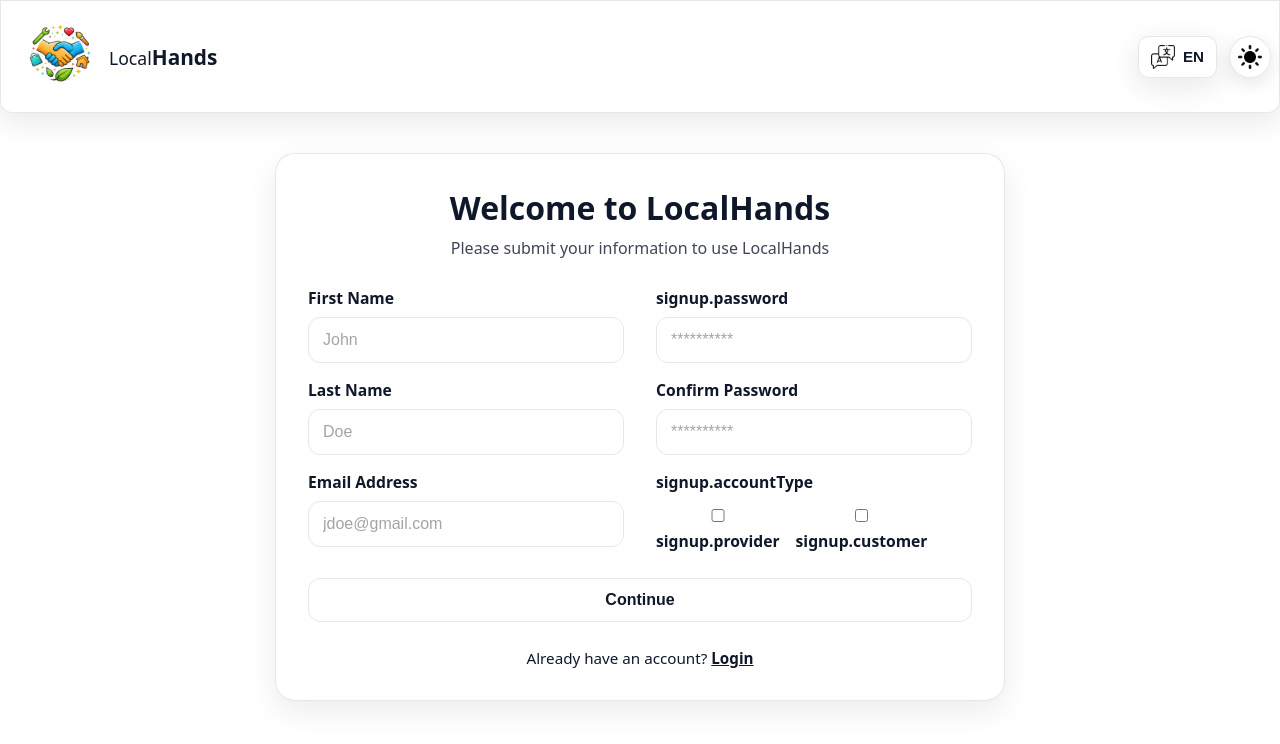
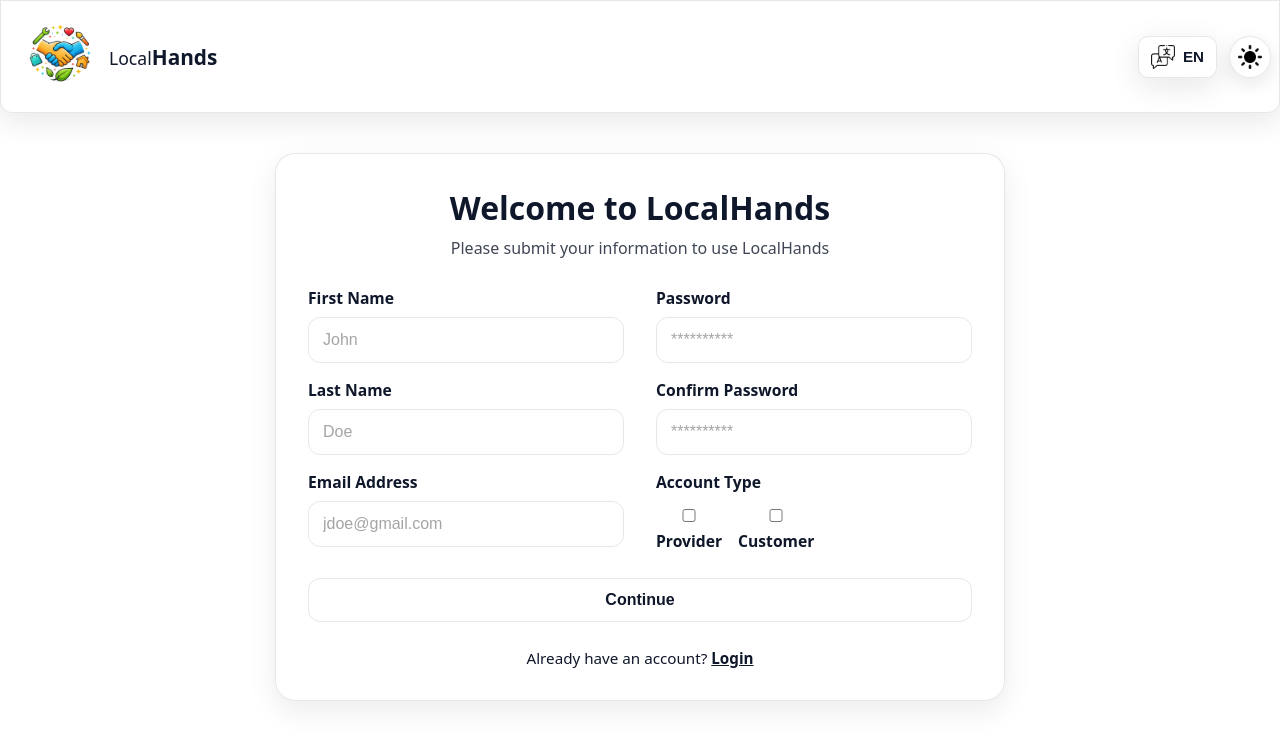
Before and after one commit to NeelBhavsar1/LocalHands, a Next.js app in the folder localhands-frontend/: page /signup in a window 1280 px wide. Shown: the top 744 px of the page. Built offline with nearby package versions, Linux system fonts and the light colour scheme.

Commit message:
updated signup page to contain account type checkbox + language additions

```diff
--- a/localhands-frontend/src/app/signup/page.js
+++ b/localhands-frontend/src/app/signup/page.js
@@ -77,7 +77,7 @@ export default function page() {
 
     const setAccountTypeFromCheckbox = (type, isChecked) => {
         // Enforce "one selected": selecting a checkbox sets `accountType`,
-        // unchecking clears it (so validation can show an error).
+        // unchecking clears it (so validation can show an error)
         if (!isChecked) {
             setFormData((prev) => ({ ...prev, accountType: "" }));
             return;
@@ -162,8 +162,6 @@ export default function page() {
             </div>
         </div>
 
-
-
     </div>
   )
 }
--- a/localhands-frontend/src/app/signup/page.module.css
+++ b/localhands-frontend/src/app/signup/page.module.css
@@ -134,12 +134,19 @@
     flex-direction: row;
     gap: 16px;
     margin-top: 8px;
+    cursor: pointer;
 }
 
 .accountTypeOptionLabel {
     display: flex;
     align-items: center;
     gap: 10px;
+    cursor: pointer;
+}
+
+.accountTypeOptionLabel input:focus {
+    box-shadow: none;
+    outline: none;
     cursor: pointer;
 }
 
--- a/localhands-frontend/src/locales/de/common.json
+++ b/localhands-frontend/src/locales/de/common.json
@@ -42,7 +42,14 @@
     "signup.continue": "Weiter",
     "signup.alreadyhaveanaccount": "Haben Sie bereits ein Konto?",
     "signup.login": "Anmelden",
+    "signup.password": "Passwort",
     "signup.confirmPassword": "Passwort bestätigen",
+    "signup.accountType": "Kontotyp",
+    "signup.customer": "Kunde",
+    "signup.provider": "Anbieter",
+    "signup.pleaseSelectAccountType": "Bitte wählen Sie einen Kontotyp aus",
+    "signup.chooseAccountType": "Kontotyp auswählen",
+
 
     "hero.title": "LocalHands",
     "hero.subtitle": "Verbindet Gemeinschaften durch vertrauenswürdige lokale Dienstleistungen.",
--- a/localhands-frontend/src/locales/en/common.json
+++ b/localhands-frontend/src/locales/en/common.json
@@ -43,7 +43,13 @@
     "signup.continue": "Continue",
     "signup.alreadyhaveanaccount": "Already have an account?",
     "signup.login": "Login",
+    "signup.password": "Password",
     "signup.confirmPassword": "Confirm Password",
+    "signup.accountType": "Account Type",
+    "signup.customer": "Customer",
+    "signup.provider": "Provider",
+    "signup.pleaseSelectAccountType": "Please select an account type",
+    "signup.chooseAccountType": "Choose account type",
 
     "hero.title": "LocalHands",
     "hero.subtitle": "Connecting communities through trusted local services.",
--- a/localhands-frontend/src/locales/es/common.json
+++ b/localhands-frontend/src/locales/es/common.json
@@ -32,7 +32,7 @@
     "login.signup": "Registrarse",
 
     "signup.title": "Bienvenido a LocalHands",
-    "signup.subtitle": "Por favor introduce tu información para usar LocalHands",
+    "signup.subtitle": "Por favor, introduzca su información para usar LocalHands",
     "signup.fname": "Nombre",
     "signup.lname": "Apellido",
     "signup.email": "Correo electrónico",
@@ -42,7 +42,13 @@
     "signup.continue": "Continuar",
     "signup.alreadyhaveanaccount": "¿Ya tienes una cuenta?",
     "signup.login": "Iniciar sesión",
+    "signup.password": "Contraseña",
     "signup.confirmPassword": "Confirmar contraseña",
+    "signup.accountType": "Tipo de cuenta",
+    "signup.customer": "Cliente",
+    "signup.provider": "Proveedor",
+    "signup.pleaseSelectAccountType": "Por favor seleccione un tipo de cuenta",
+    "signup.chooseAccountType": "Elegir tipo de cuenta",
 
     "hero.title": "LocalHands",
     "hero.subtitle": "Conectando comunidades a través de servicios locales de confianza.",
--- a/localhands-frontend/src/locales/fr/common.json
+++ b/localhands-frontend/src/locales/fr/common.json
@@ -34,7 +34,7 @@
     "signup.title": "Bienvenue sur LocalHands",
     "signup.subtitle": "Veuillez saisir vos informations pour utiliser LocalHands",
     "signup.fname": "Prénom",
-    "signup.lname": "Nom",
+    "signup.lname": "Nom de famille",
     "signup.email": "Adresse e-mail",
     "signup.emailExample": "jdoe@gmail.com",
     "signup.fnameExample": "Jean",
@@ -42,7 +42,13 @@
     "signup.continue": "Continuer",
     "signup.alreadyhaveanaccount": "Vous avez déjà un compte ?",
     "signup.login": "Connexion",
+    "signup.password": "Mot de passe",
     "signup.confirmPassword": "Confirmer le mot de passe",
+    "signup.accountType": "Type de compte",
+    "signup.customer": "Client",
+    "signup.provider": "Prestataire",
+    "signup.pleaseSelectAccountType": "Veuillez sélectionner un type de compte",
+    "signup.chooseAccountType": "Choisir un type de compte",
 
     "hero.title": "LocalHands",
     "hero.subtitle": "Relier les communautés grâce à des services locaux fiables.",
```
